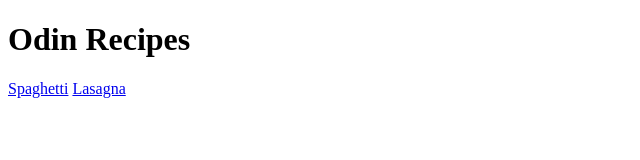
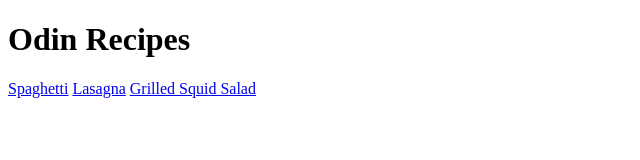
Before and after one commit to AleksanderKA/odin-recipes, a plain HTML site: page index.html in a window 1280 px wide. Shown: the whole page, without its empty margins (0-640 px from the left). Drawn offline with Linux system fonts and the light colour scheme.

Commit message:
Added the final recipe for grilled squid salad.

```diff
--- a/index.html
+++ b/index.html
@@ -9,6 +9,7 @@
 
   <a href="spaghetti.html">Spaghetti</a>
   <a href="lasagna.html">Lasagna</a>
+  <a href="grilledsquidsalad.html">Grilled Squid Salad</a>
 </body>
 
 </hmtl>
```
